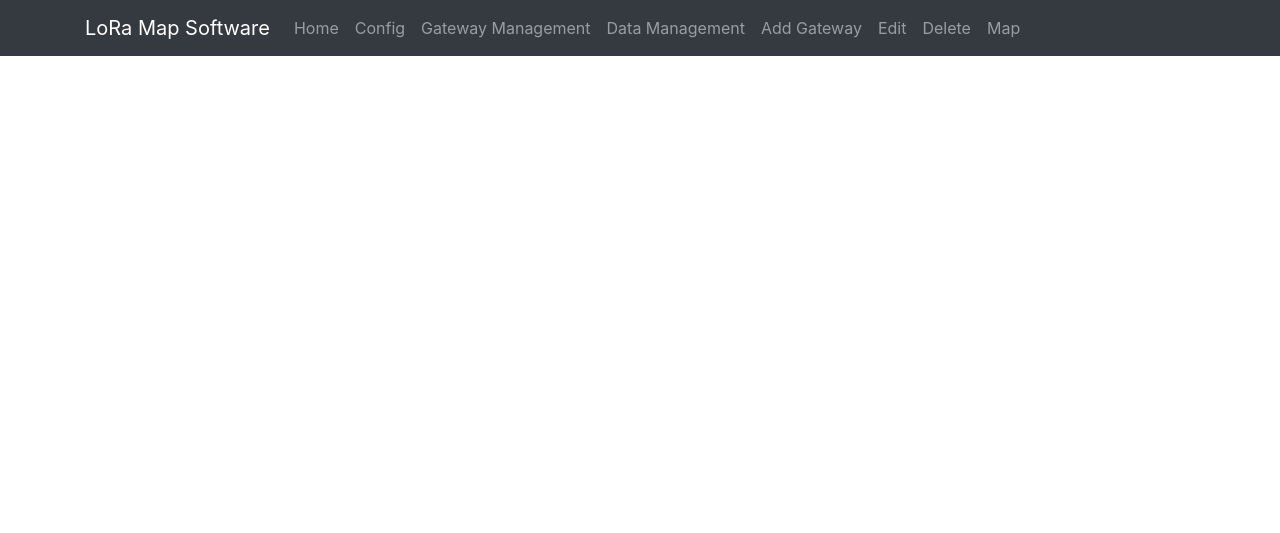
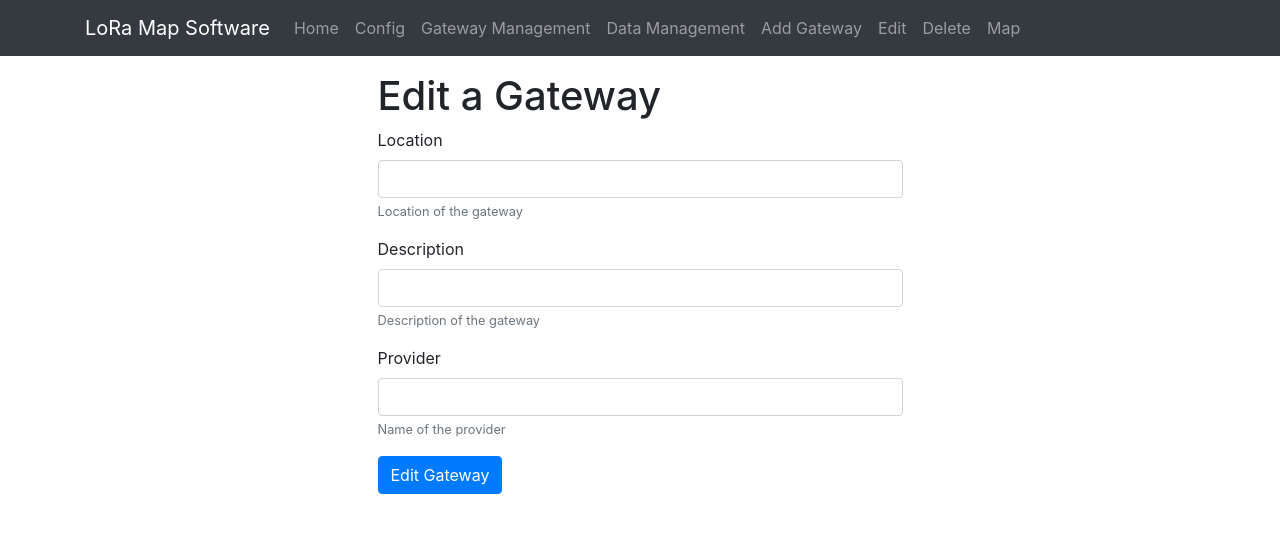
Before and after one commit to StijnJansen2000/SwatLoRa, a PHP site: page /index.php?page=edit in a window 1280 px wide. Shown: the top 533 px of the page. Run offline with PHP 8.4, Linux system fonts and the light colour scheme; some libraries are stand-ins or nearby versions.

Commit message:
Add files via upload

```diff
--- a/inc/edit.inc.php
+++ b/inc/edit.inc.php
@@ -1 +1,34 @@
-<?php
+<div class="container mt-3">
+    <div class="d-flex justify-content-center">
+        <div class="col-lg-6 col-md-12">
+
+            <h1>Edit a Gateway</h1>
+            <form action="php/edit.php" method="post">
+
+                <div class="form-group">
+                    <label for="InputLocation">Location</label>
+                    <input type="text" class="form-control" id="InputLocation" name="location"
+                           aria-describedby="locationHelp">
+                    <small id="locationHelp" class="form-text text-muted">Location of the gateway</small>
+                </div>
+
+                <div class="form-group">
+                    <label for="InputDescription">Description</label>
+                    <input type="text" class="form-control" id="InputLocation" name="description"
+                           aria-describedby="descriptionHelp">
+                    <small id="descriptionHelp" class="form-text text-muted">Description of the gateway</small>
+                </div>
+
+                <div class="form-group">
+                    <label for="InputLocation">Provider</label>
+                    <input type="text" class="form-control" id="InputLocation" name="provider"
+                           aria-describedby="providerHelp">
+                    <small id="providerHelp" class="form-text text-muted">Name of the provider</small>
+                </div>
+
+                <button type="submit" id="addAll" class="btn btn-primary">Edit Gateway</button>
+
+            </form>
+        </div>
+    </div>
+</div>
```
Also changed, not shown: inc/config.inc.php (+5 -3 lines), inc/create.inc.php (+20 -28 lines), inc/data.inc.php (+4 -22 lines), inc/gateway.inc.php (+1 -17 lines).
